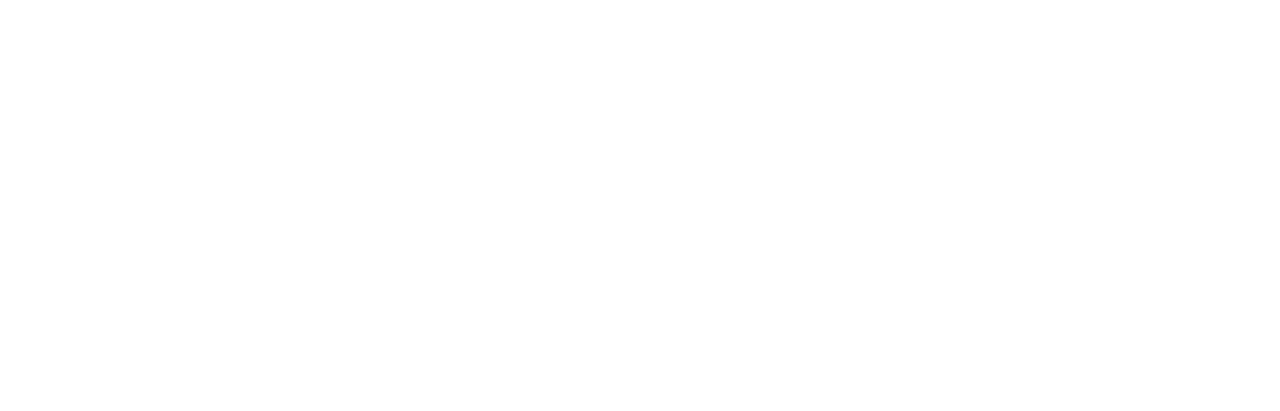
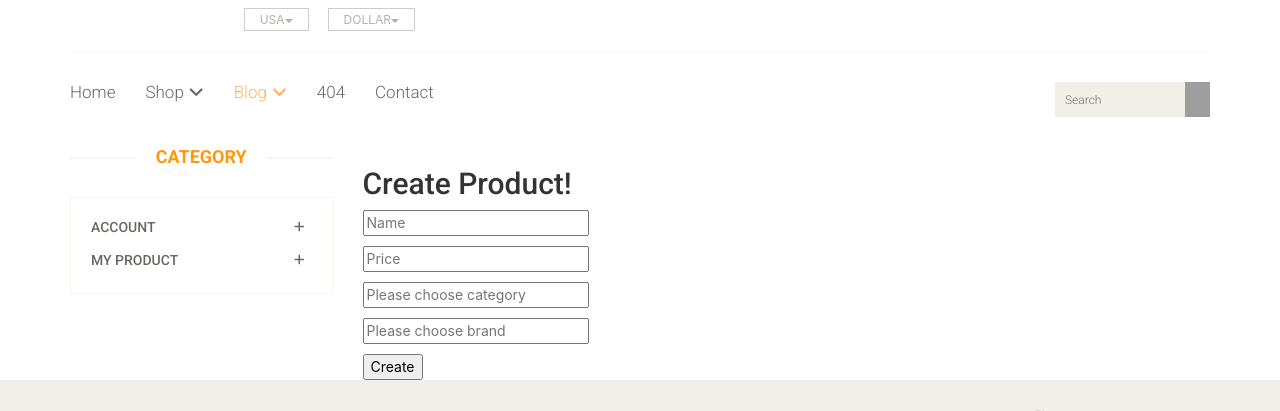
Before and after one commit to tranchinh123/react-practice-baovic, a React (Create React App) app: page /account/product/add in a window 1280 px wide. Before the commit this address had no page. Shown: the part 359-770 px from the top of the page. Built offline with nearby package versions, Linux system fonts and the light colour scheme; grey boxes are pictures that could not be loaded.

Commit message:
update AddProductPage

```diff
--- a/src/App.js
+++ b/src/App.js
@@ -4,7 +4,8 @@
 import BlogPage from "./pages/Blog";
 import LoginRegisterPage from "./pages/Login-Register";
 import UpdateAccountPage from "./pages/UpdateAccout";
-import MyProduct from "./pages/MyProduct";
+import MyProductPage from "./pages/Product/MyListProduct";
+import AddProductPage from "./pages/Product/AddProduct";
 import DefaultLayout from "./layouts";
 
 function App() {
@@ -16,7 +17,8 @@
           <Route path="/blog/detail/:id" element={<BlogPageDetail />} />
           <Route path="/blog" element={<BlogPage />} />
           <Route path="/account/update" element={<UpdateAccountPage />} />
-          <Route path="/account/product/list" element={<MyProduct />} />
+          <Route path="/account/product/list" element={<MyProductPage />} />
+          <Route path="/account/product/add" element={<AddProductPage />} />
         </Route>
         <Route path="/login_register" element={<LoginRegisterPage />} />
       </Routes>
--- /dev/null
+++ b/src/components/Form/AddProductForm/index.jsx
@@ -0,0 +1,55 @@
+import { useForm } from "react-hook-form";
+import { parsePath } from "react-router-dom";
+const AddProductForm = () => {
+  const {
+    register,
+    handleSubmit,
+    reset,
+    formState: { errors },
+  } = useForm();
+
+  const onSubmit = () => {
+    console.log("Hello");
+  };
+
+  return (
+    <form onSubmit={handleSubmit(onSubmit)}>
+      <h2>Create Product!</h2>
+      <div>
+        <input
+          placeholder="Name"
+          {...register("name", { required: "Vui lòng không để trống" })}
+        />
+        <p style={{ color: "red" }}>{errors.name?.message}</p>
+      </div>
+
+      <div>
+        <input
+          placeholder="Price"
+          type="number"
+          {...register("price", { required: "Vui lòng không để trống" })}
+        />
+        <p style={{ color: "red" }}>{errors.price?.message}</p>
+      </div>
+
+      <div>
+        <input
+          placeholder="Please choose category"
+          {...register("category", { required: "Vui lòng không để trống" })}
+        />
+        <p style={{ color: "red" }}>{errors.category?.message}</p>
+      </div>
+
+      <div>
+        <input
+          placeholder="Please choose brand"
+          {...register("brand", { required: "Vui lòng không để trống" })}
+        />
+        <p style={{ color: "red" }}>{errors.brand?.message}</p>
+      </div>
+
+      <button type="submit">Create</button>
+    </form>
+  );
+};
+export default AddProductForm;
--- a/src/constants/api.js
+++ b/src/constants/api.js
@@ -1,5 +1,15 @@
+const API = {
+  BASE_URL: "http://project.test/laravel8/laravel8/public/api/",
+  BLOG_ENDPOINT: "blog",
+  BLOGDETAIL_ENDPOINT: "blog/detail",
+  BLOGRATE_ENPOINT: "blog/rate",
+  REGISTER_ENDPOINT: "register",
+  COMMENT_ENDPOINT: "comment",
+  USERUPDATE_ENDPOINT: "user/update",
+};
+
 // const API = {
-//   BASE_URL: "http://project.test/laravel8/laravel8/public/api/",
+//   BASE_URL: "http://localhost:8080/web/laravel8/public/api/",
 //   BLOG_ENDPOINT: "blog",
 //   BLOGDETAIL_ENDPOINT: "blog/detail",
 //   BLOGRATE_ENPOINT: "blog/rate",
@@ -7,16 +17,6 @@
 //   COMMENT_ENDPOINT: "comment",
 //   USERUPDATE_ENDPOINT: "user/update",
 // };
-
-const API = {
-  BASE_URL: "http://localhost:8080/web/laravel8/public/api/",
-  BLOG_ENDPOINT: "blog",
-  BLOGDETAIL_ENDPOINT: "blog/detail",
-  BLOGRATE_ENPOINT: "blog/rate",
-  REGISTER_ENDPOINT: "register",
-  COMMENT_ENDPOINT: "comment",
-  USERUPDATE_ENDPOINT: "user/update",
-};
 
 // const BASE_URL = "http://localhost:8080/web/laravel8/public/api/";
 
--- /dev/null
+++ b/src/pages/Product/AddProduct/index.jsx
@@ -0,0 +1,10 @@
+import AddProductForm from "../../../components/Form/AddProductForm";
+
+const AddProductPage = () => {
+  return (
+    <div className="col-sm-9">
+      <AddProductForm />
+    </div>
+  );
+};
+export default AddProductPage;
--- a/src/pages/Product/MyListProduct/index.jsx
+++ b/src/pages/Product/MyListProduct/index.jsx
@@ -1,4 +1,4 @@
-const MyProduct = () => {
+const MyProductPage = () => {
   return <h1>MyProduct</h1>;
 };
-export default MyProduct;
+export default MyProductPage;
```
